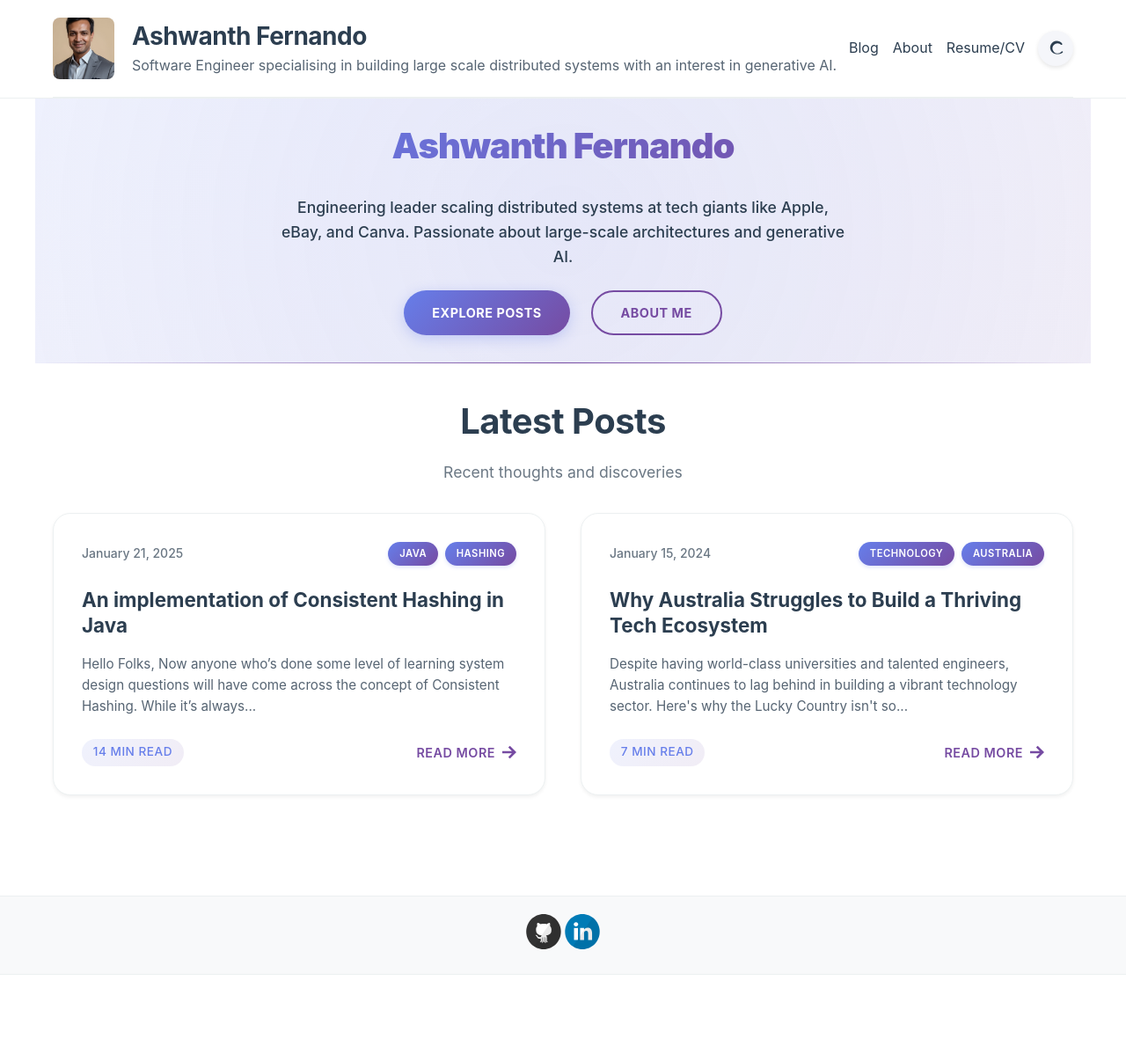
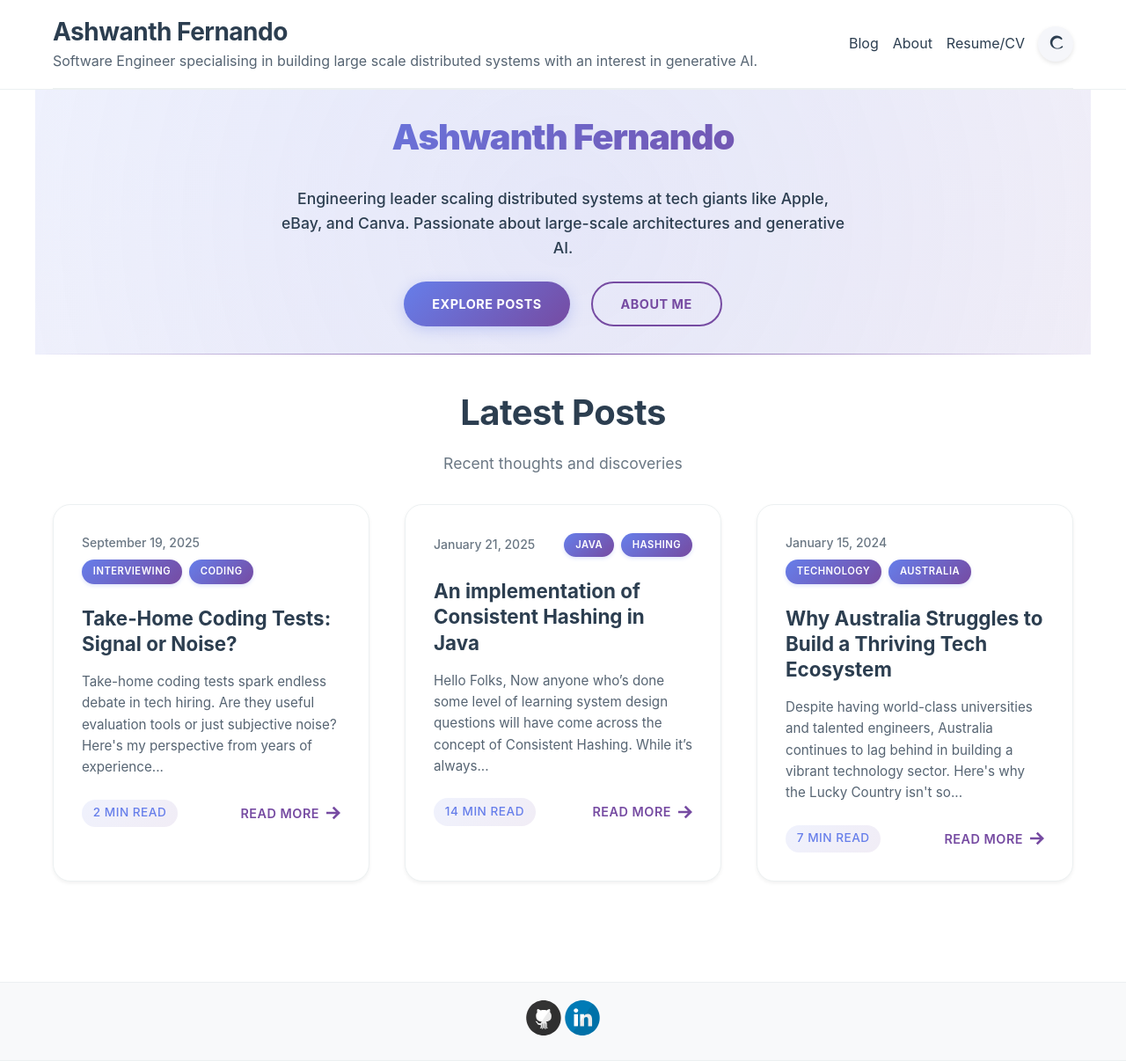
Before and after one commit to crazysoftwarecoder/crazysoftwarecoder.github.io, a Jekyll site: the page built from index.html, in a window 1280 px wide. Shown: the whole page at 88% size. Built offline with Jekyll 4.4.1, drawn with Linux system fonts in a browser that asks for light colours; before the commit the page ends 1108 px from its top, so only the background shows below that; some of the changed lines change nothing that is shown.

Commit message:
Removed profile pic

```diff
--- a/_layouts/default.html
+++ b/_layouts/default.html
@@ -20,8 +20,6 @@
       <div class="container">
         <header class="masthead clearfix">
           <div class="header-left">
-            <a href="{{ site.baseurl }}/" class="site-avatar"><img src="{{ site.avatar }}" /></a>
-
             <div class="site-info">
               <h1 class="site-name"><a href="{{ site.baseurl }}/">{{ site.name }}</a></h1>
               <p class="site-description">{{ site.description }}</p>
--- /dev/null
+++ b/_posts/2025-09-19-take-home-coding-tests.md
@@ -0,0 +1,39 @@
+---
+layout: post
+title: "Take-Home Coding Tests: Signal or Noise?"
+date: 2025-09-19
+tags: [interviewing, coding, career, software-engineering, hiring]
+excerpt: "Take-home coding tests spark endless debate in tech hiring. Are they useful evaluation tools or just subjective noise? Here's my perspective from years of experience on both sides."
+---
+
+Take-home coding tests spark endless debate. Useful evaluation, or just noise?
+
+This is just my lens from years of doing these.
+
+## The Subjectivity Problem
+
+Subjectivity is real. Reviewers judge patterns, naming, layering style, component choices, file structure, even commit hygiene. Two strong engineers can read the same code and disagree. That doesn't make either wrong, it just means the assessment surface is huge and taste driven.
+
+## Do It If It's Genuinely Interesting
+
+If the ask is genuinely interesting, do it. A cool problem, a domain you want to learn, a project you would have built anyway. In that case, you win even if you don't get the offer, because the artifact is reusable and the learning compounds.
+
+A few months ago, I had a take home to stream and process financial transactions from a spark stream into yugabyte and write performance tests for the entire infrastructure all running on docker. This was a lot of fun to write just for the learning and understanding how yugabyte was deployed locally vs at scale.
+
+## Treat It as a Learning Sprint
+
+Treat it as a learning sprint, not a ticket to success. The only dependable return is what you learn: a new library, a better packaging pattern, a stronger README narrative. Offers are influenced by timing, fit, and reviewer taste. These are things that are tough for the candidate to control with certainty. Do the work for you.
+
+## The LeetCode Comparison
+
+Many have reservations against the leetcode industrial complex. Yes, LC is harder as a result of its divergence from the day to day and the tremendous upfront investment thereof, but at least it is measurable. You either reach the solution with the most optimal time and space complexity or you don't. You either pass all the test cases or you don't. There is lesser room for subjectivity in a LC test.
+
+## The Trade-off Storytelling Challenge
+
+With take-homes there is no such single outcome. You are scored on choices and trade-off storytelling as much as code. All of these change based on what your reviewers have gone throughout their experience.
+
+This creates a fundamentally different evaluation surface where technical correctness is just one dimension among many. Your architectural decisions, documentation quality, testing approach, and even git commit messages become part of the assessment. While this might better reflect real-world software development, it also introduces significant variance in how different reviewers interpret the same submission.
+
+---
+
+*What's your experience with take-home coding tests? Do you find them valuable for evaluation, or do you prefer other interview formats? Share your thoughts below.*
```
